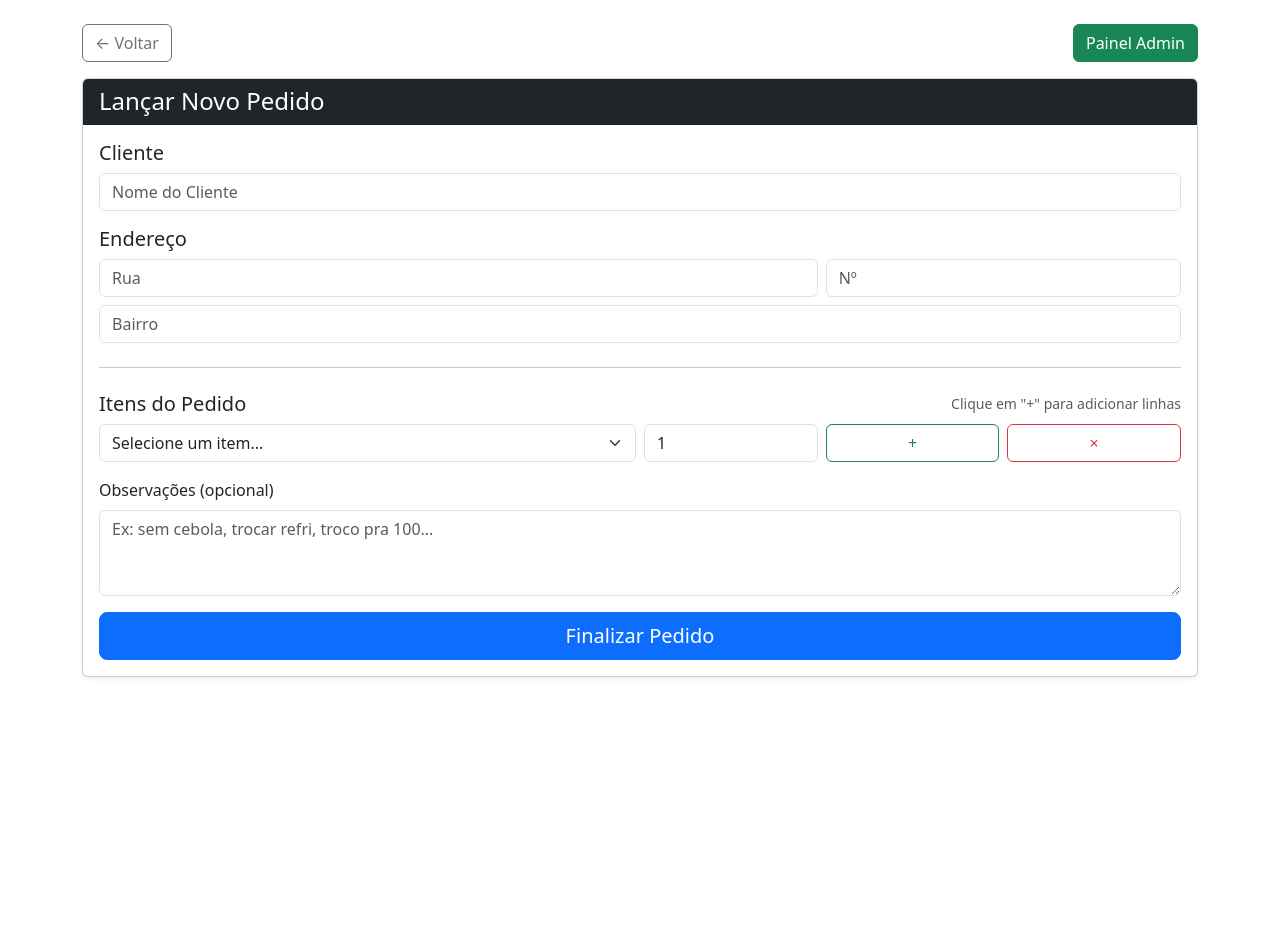
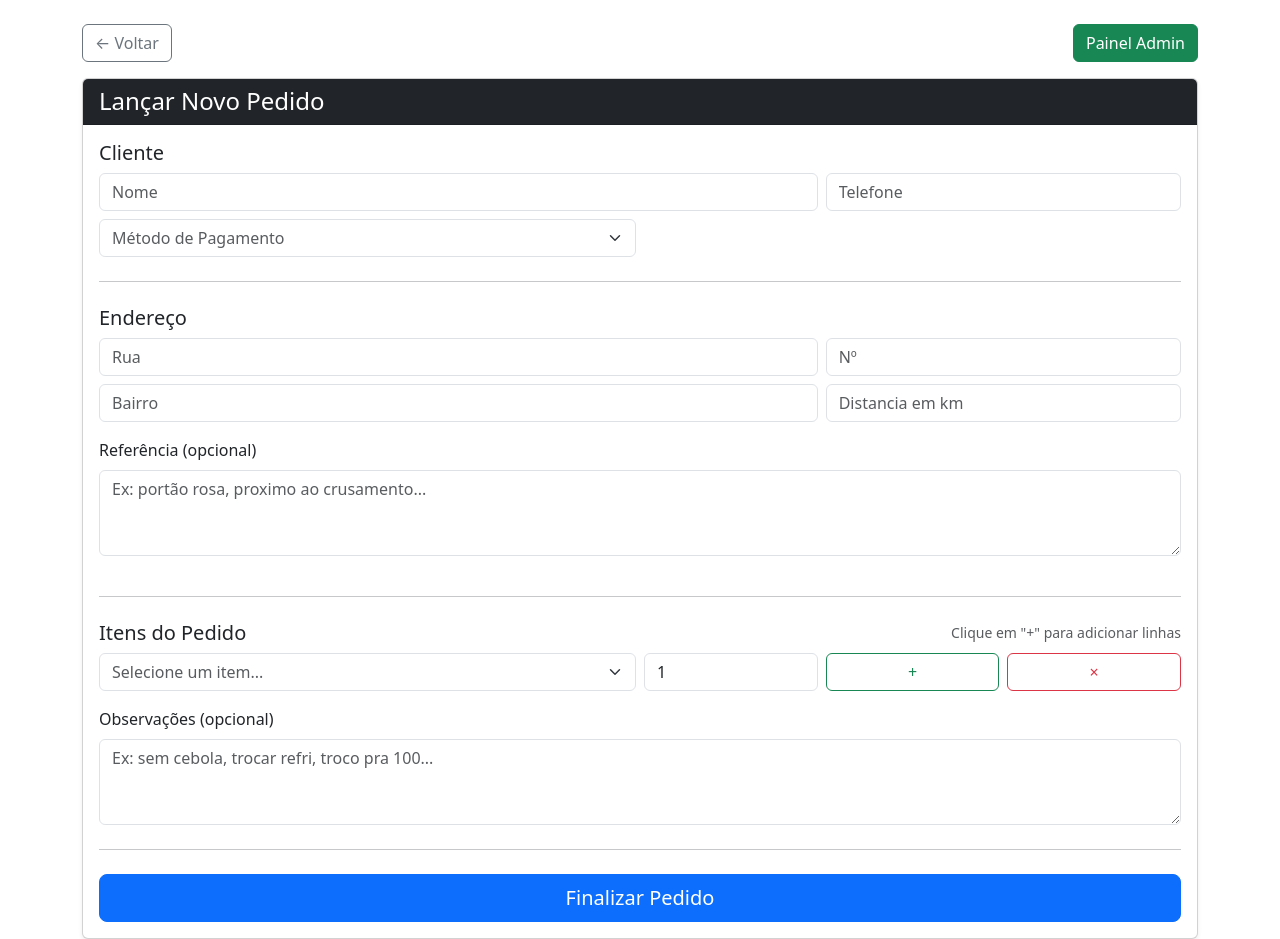
Before and after one commit to Pro7Alem/delivery, a Flask app: page /novo_pedido in a window 1280 px wide. Before the commit the page ends 678 px from the top, so only its background shows below. Run offline with Flask 3, Linux system fonts and the light colour scheme; data comes from the database, SQL or seed files in the repository.

Commit message:
fix: criacao de pedido (obtencao de: telefone, metodo de pagamento, distancia e referencia)

```diff
--- a/app.py
+++ b/app.py
@@ -4,6 +4,15 @@ import time
 import json
 
 app = Flask(__name__)
+
+# Dicionário de taxas de entrega por km (em centavos)
+DELIVERY_FEES = {
+    1: 700,   # R$ 7,00
+    2: 1000,  # R$ 10,00
+    3: 1300,  # R$ 13,00
+    4: 1600,  # R$ 16,00
+    5: 1900,  # R$ 19,00
+}
 
 @app.route('/')
 def index():
@@ -47,6 +56,10 @@ def criar_pedido():
     numero = request.form.get('numero', '').strip()
     bairro = request.form.get('bairro')
     notas = request.form.get('notas')
+    telefone = request.form.get('telefone', '').strip()
+    payment_method = request.form.get('payment_method')
+    distance = int(request.form.get('distance', '').strip())
+    reference = request.form.get('reference')
 
     # Recebe o JSON dos itens
     itens_json = request.form.get('itens_json')
@@ -56,8 +69,8 @@ def criar_pedido():
 
     # 1. Insere o endereço
     addr_id = exec_command(
-        "INSERT INTO addresses (street, number, district, city) VALUES (?, ?, ?, ?)",
-        (rua, numero, bairro, "BETIM")
+        "INSERT INTO addresses (street, number, district, city, reference) VALUES (?, ?, ?, ?, ?)",
+        (rua, numero, bairro, "BETIM", reference)
     )
 
     # 2. Busca os preços reais do banco e calcula o total
@@ -87,12 +100,16 @@ def criar_pedido():
 
         total_centavos += item_real['price'] * qtd
 
+    total_final = total_centavos + DELIVERY_FEES[distance]
+
     # 3. Insere o pedido com o valor REAL
     order_id = exec_command(
         """INSERT INTO orders
-               (status, created_at, address_id, customer_name, total_value, notes)
-           VALUES (?, ?, ?, ?, ?, ?)""",
-        ("CONFIRMED", agora, addr_id, cliente, total_centavos, notas)
+               (status, created_at, address_id, customer_name, customer_phone,
+                total_value, delivery_fee, payment_method, notes)
+                VALUES (?, ?, ?, ?, ?, ?, ?, ?, ?)""",
+        ("CONFIRMED", agora, addr_id, cliente, telefone,
+                total_final, DELIVERY_FEES[distance], payment_method, notas)
     )
 
     # 4. Insere cada item validado
--- /dev/null
+++ b/static/style.css
@@ -0,0 +1,3 @@
+select:invalid {
+  color: #595c5f;
+}
--- a/templates/novo_pedido.html
+++ b/templates/novo_pedido.html
@@ -5,6 +5,7 @@
   <meta name="viewport" content="width=device-width, initial-scale=1.0">
   <title>Novo Pedido</title>
   <link href="https://cdn.jsdelivr.net/npm/bootstrap@5.3.0/dist/css/bootstrap.min.css" rel="stylesheet">
+  <link rel="stylesheet" href="{{ url_for('static', filename='style.css') }}"/>
 </head>
 
 <body>
@@ -27,13 +28,40 @@
         <form action="/lancar" method="POST" id="formPedido">
 
           <h5>Cliente</h5>
+          <div class="row g-2 mb-2">
+            <div class="col-8">
               <input
                 type="text"
-            name="cliente"
-            class="form-control mb-3"
-            placeholder="Nome do Cliente"
+                name="nome"
+                class="form-control"
+                placeholder="Nome"
                 required
               >
+            </div>
+            <div class="col-4">
+              <input
+                type="text"
+                name="telefone"
+                class="form-control"
+                placeholder="Telefone"
+                required
+              >
+            </div>
+
+
+          <div class="col-md-6">
+              <select name="metodo_pagamento" class="form-select" required>
+                <option value="" disabled selected>Método de Pagamento</option>
+                <option value="">Selecione...</option>
+                <option value="CASH">Dinheiro</option>
+                <option value="DEBIT">Débito</option>
+                <option value="CREDIT">Crédito</option>
+                <option value="PIX">PIX</option>
+              </select>
+            </div>
+          </div>
+
+          <hr class="my-4">
 
           <h5>Endereço</h5>
           <div class="row g-2 mb-2">
@@ -57,13 +85,36 @@
             </div>
           </div>
 
+          <div class="row g-2 mb-2">
+            <div class="col-8">
               <input
                 type="text"
                 name="bairro"
-            class="form-control mb-3"
+                class="form-control"
                 placeholder="Bairro"
                 required
               >
+            </div>
+            <div class="col-4">
+              <input
+                type="number"
+                name="distance"
+                class="form-control"
+                placeholder="Distancia em km"
+                required
+              >
+            </div>
+            <div class="mb-3 mt-3">
+              <label class="form-label">Referência (opcional)</label>
+            <textarea
+              name="reference"
+              class="form-control"
+              rows="3"
+              placeholder="Ex: portão rosa, proximo ao crusamento..."
+            ></textarea>
+          </div>
+          </div>
+
 
           <hr class="my-4">
 
@@ -112,6 +163,8 @@
             ></textarea>
           </div>
 
+          <hr class="my-4">
+
           <button type="submit" class="btn btn-primary btn-lg w-100">
             Finalizar Pedido
           </button>
```
Lines whose indentation alone changed are shown as unchanged.
